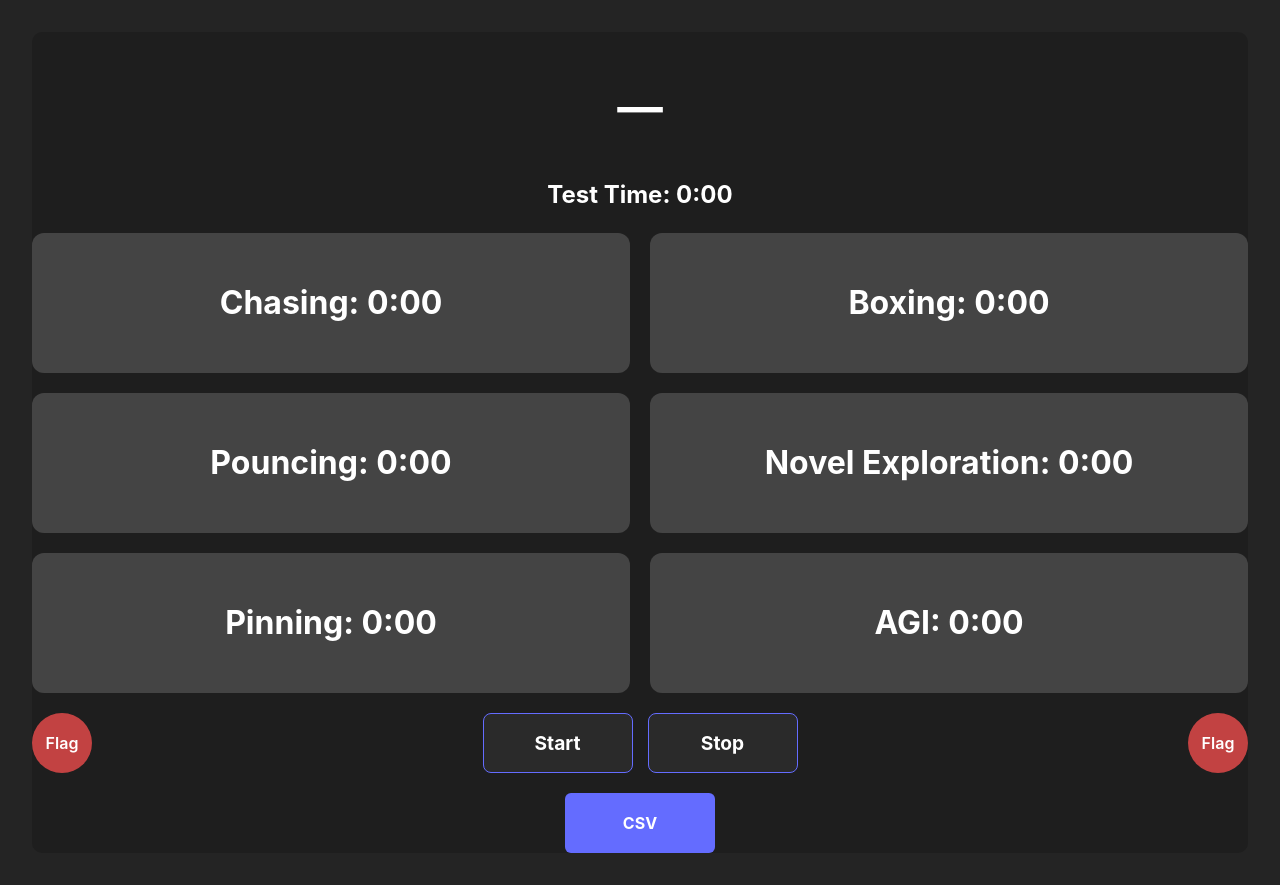
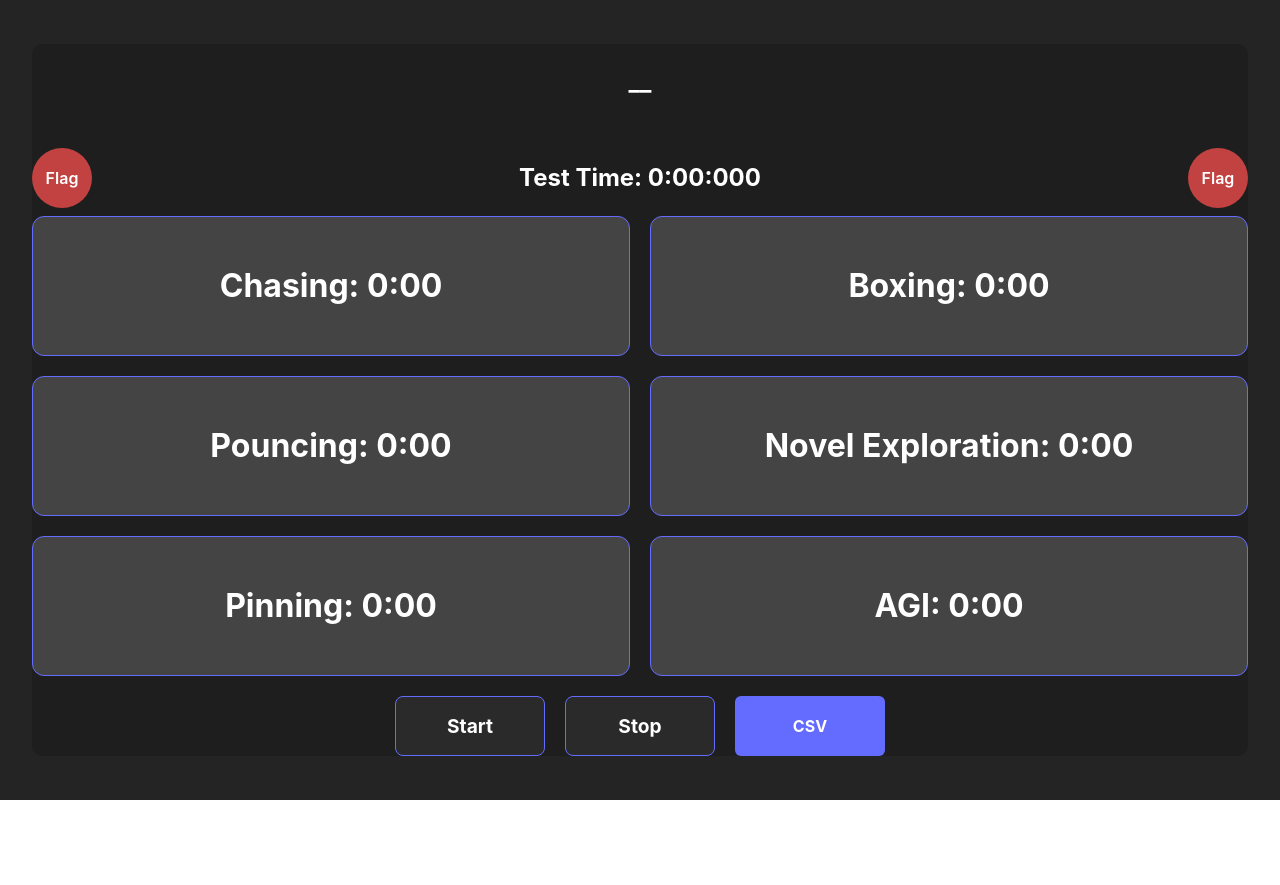
Before and after one commit to jwin-mm/Scoremate, a React (Vite) app: page /playmate/experiment in a window 1280 px wide. After the commit the page ends 800 px from the top, so only its background shows below. Built offline with nearby package versions, Linux system fonts and the light colour scheme.

Commit message:
Version 1.5

```diff
--- a/src/components/ExperimentPage.css
+++ b/src/components/ExperimentPage.css
@@ -12,11 +12,14 @@
 }
 
 /* Title Styling */
-.experiment-title {
-    font-size: 3rem;
-    font-weight: bold;
-    text-align: center;
-    margin-bottom: 40px;
+.timer-row {
+    display: flex;
+    align-items: center;
+    justify-content: space-between; /* Space flag-buttons apart */
+    gap: 20px;
+    width: 100%;
+    margin-top: 20px;
+    position: relative;
 }
 
 /* Centered button container */
@@ -48,7 +51,8 @@
 .button-row {
     display: flex;
     align-items: center;
-    justify-content: space-between; /* Space flag-buttons apart */
+    justify-content: center; /* Space flag-buttons apart */
+    gap: 20px;
     width: 100%;
     margin-top: 20px;
     position: relative;
@@ -67,12 +71,6 @@
 /* Hover effect for flag buttons */
 .flag-button:hover {
     background-color: rgb(116, 33, 33);
-}
-
-/* Small Buttons Grouped in the Center */
-.small-buttons-container {
-    display: flex;
-    gap: 15px; /* Adjust spacing between buttons */
 }
 
 /* Small Buttons - Uniform Styling */
@@ -103,7 +101,6 @@
     color: white;
     border: 1px solid #646cff;
     border-radius: 8px;
-    margin-top: 20px;
     cursor: pointer;
     transition: background-color 0.3s ease-in-out;
 }
--- a/src/components/ExperimentPage.tsx
+++ b/src/components/ExperimentPage.tsx
@@ -17,11 +17,14 @@ const ExperimentPage: React.FC = () => {
   const [experimentInterval, setExperimentInterval] = useState<NodeJS.Timeout | null>(null);
 
   // Function to format time as MM:SS
-  const formatTime = (seconds: number): string => {
-    const mins = Math.floor(seconds / 60);
-    const secs = seconds % 60;
-    return `${mins}:${secs < 10 ? '0' : ''}${secs}`;
-  };
+  const formatTime = (milliseconds: number): string => {
+    const mins = Math.floor(milliseconds / 60000); // Convert to minutes
+    const secs = Math.floor((milliseconds % 60000) / 1000); // Convert remaining to seconds
+    const ms = milliseconds % 1000; // Get remaining milliseconds
+
+    return `${mins}:${secs < 10 ? '0' : ''}${secs}:${ms.toString().padStart(3, '0')}`;
+};
+
 
   // Handle experiment timer (persisted with Jotai)
   useEffect(() => {
@@ -91,13 +94,18 @@ const ExperimentPage: React.FC = () => {
 
   return (
     <div className="experiment-container">
-      <h1 className="experiment-title">
+      <h2 className="experiment-title">
         {formData?.testName} _{formData?.note}_ {formData?.ratNumber}
-      </h1>
+      </h2>
 
-      <div className="experiment-timer">
-        <h2>Test Time: {formatTime(experimentTime)}</h2>
+      <div className='timer-row'>
+        <button className="flag-button" onClick={handleFlagButton}>Flag</button>
+        <div className="experiment-timer">
+          <h2>Test Time: {formatTime(experimentTime)}</h2>
+        </div>
+        <button className="flag-button" onClick={handleFlagButton}>Flag</button>
       </div>
+
 
       <div className="grid-container">
         <div className="grid-row">
@@ -116,14 +124,10 @@ const ExperimentPage: React.FC = () => {
 
 
       <div className="button-row">
-        <button className="flag-button" onClick={handleFlagButton}>Flag</button>
-        <div className="small-buttons-container">
-          <button className="small-button" onClick={handleStart}>Start</button>
-          <button className="small-button" onClick={handleStop}>Stop</button>
-        </div>
-        <button className="flag-button" onClick={handleFlagButton}>Flag</button>
+        <button className="small-button" onClick={handleStart}>Start</button>
+        <button className="small-button" onClick={handleStop}>Stop</button>
+        <button className="csv-button" onClick={generateCSV}>CSV</button>
       </div>
-      <button className="csv-button" onClick={generateCSV}>CSV</button>
     </div>
   );
 };
--- a/src/components/TimerButton.css
+++ b/src/components/TimerButton.css
@@ -4,9 +4,9 @@
     height: 140px;
     font-size: 2rem;
     font-weight: bold;
-    border: none;
+    border: 1px solid #646cff;
     border-radius: 12px;
-    background-color: #646cff;
+    background-color: #444;
     color: white;
     cursor: pointer;
     transition: background-color;
```
